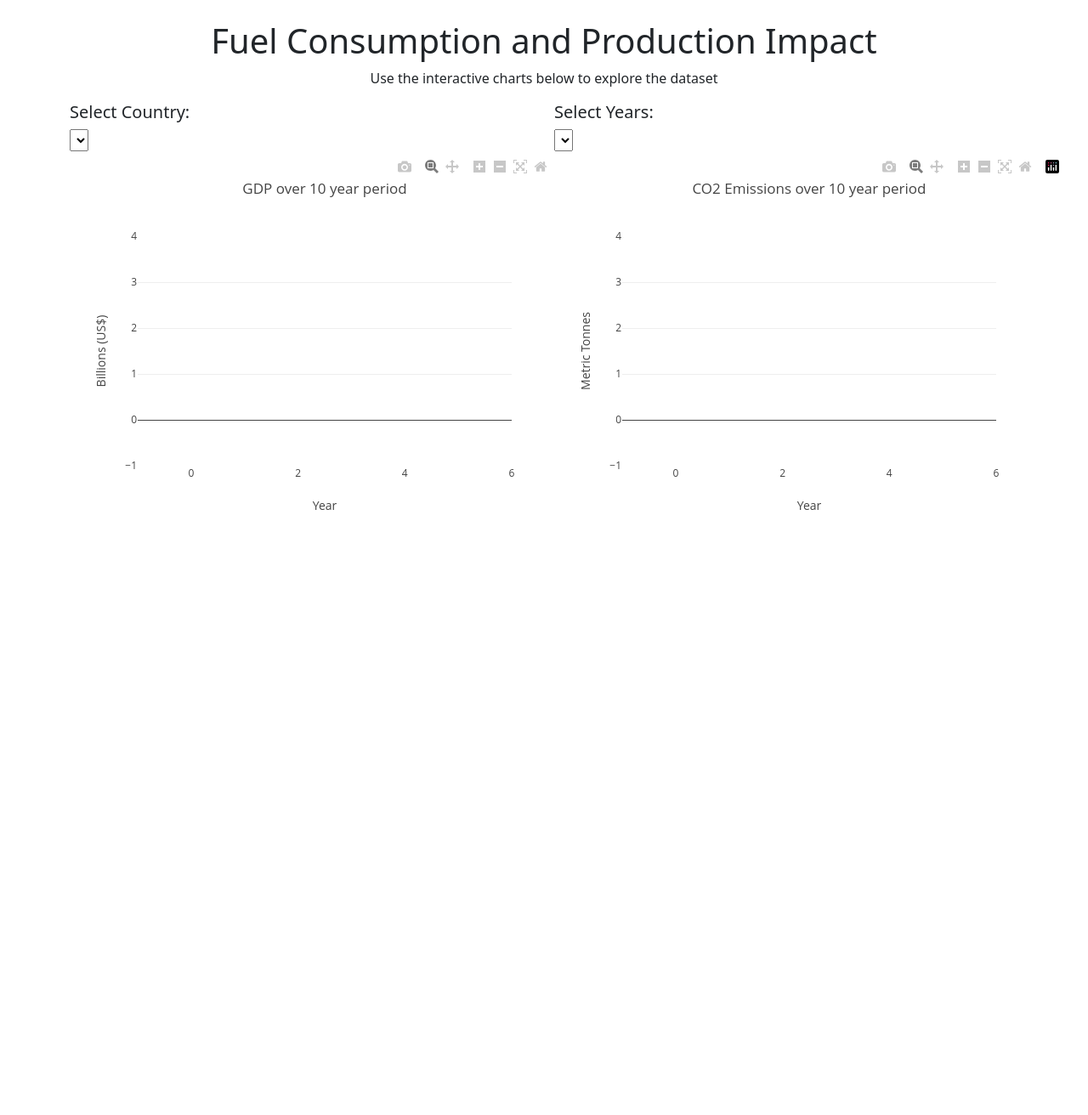
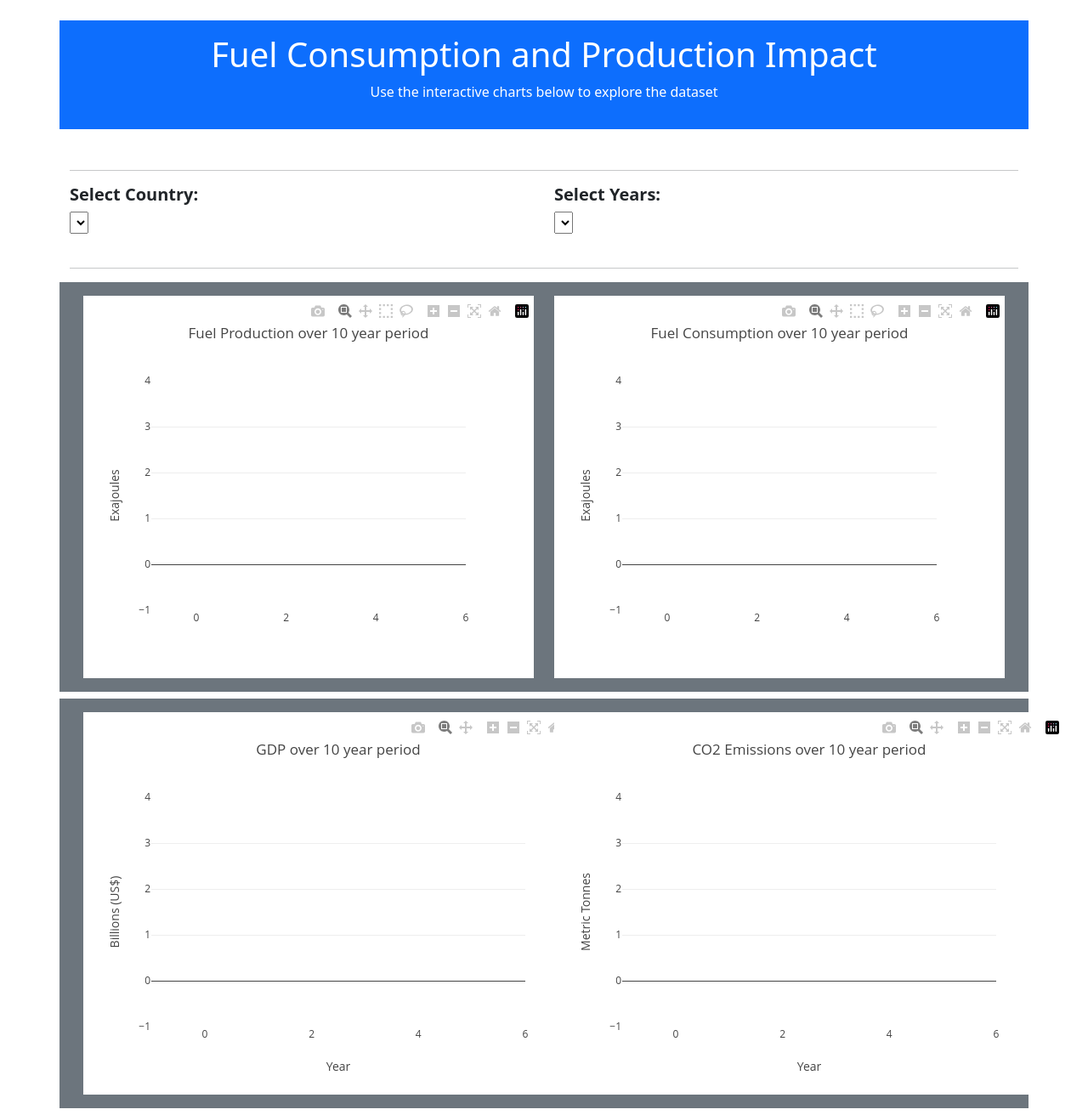
Before and after one commit to randallwvr90/fossil-fuels-and-greenhouse-gas, a Flask app: page / in a window 1280 px wide. Shown: the part 73-1385 px from the top of the page at 85% size. Before the commit the page ends 673 px from the top, so only its background shows below. Run offline with Flask 2, Linux system fonts and the light colour scheme; data that the repository does not hold is empty; parts of the project's set-up code (start-up, migrations or seed data) failed here and were passed over; some libraries are stand-ins or nearby versions.

Commit message:
Added Bar Chart and Formatting

```diff
--- a/app.py
+++ b/app.py
@@ -184,6 +184,106 @@ def emissions(country, year_range):
 
     returnValue.append(years)
     returnValue.append(EmissionValue)
+
+    # print(returnValue)
+    return jsonify(returnValue)
+
+# -------------------------------------------------------------------- #
+#                  Route - Conusmptions Barchart
+# -------------------------------------------------------------------- #
+
+@app.route('/api/v1.0/consumptions/<country>/<year_range>')
+def consumptions(country, year_range):
+
+    conn = open_connection()
+    cursor = conn.cursor()
+    cursor.execute(
+        """select case when fuel_type='biofuels_cons_ej' then 'Biofuel'
+            when fuel_type='ethanol_cons_ej' then 'Ethanol'
+            when fuel_type='biodiesel_cons_ej' then 'Biodiesel'
+            when fuel_type='coalcons_ej' then 'Coal'
+            when fuel_type='gascons_ej' then 'Gas'
+            when fuel_type='oilcons_ej' then 'Oil'
+            end fuel_type,sum(consumption_value) consumption_value from fuel_consumption  where country = (%s) and year_range=(%s)
+            group by case when fuel_type='biofuels_cons_ej' then 'Biofuel'
+            when fuel_type='ethanol_cons_ej' then 'Ethanol'
+            when fuel_type='biodiesel_cons_ej' then 'Biodiesel'
+            when fuel_type='coalcons_ej' then 'Coal'
+            when fuel_type='gascons_ej' then 'Gas'
+            when fuel_type='oilcons_ej' then 'Oil'
+            end""",
+        (country, year_range)
+    )
+    results = cursor.fetchall()
+    # print(results)
+    cursor.close()
+    close_connection(conn)
+
+    #years = []
+    consumptionValue = []
+    fuel_types=[]
+    returnValue = []
+
+    # Loop through the result to seperate the year and the gdp value
+    for result in results:
+        #years.append(result[0])
+        consumptionValue.append(result[1])
+        fuel_types.append(result[0])
+
+    #returnValue.append(years)
+    returnValue.append(fuel_types)
+    returnValue.append(consumptionValue)
+
+
+    # print(returnValue)
+    return jsonify(returnValue)
+
+# -------------------------------------------------------------------- #
+#                  Route - Production Barchart
+# -------------------------------------------------------------------- #
+
+@app.route('/api/v1.0/production/<country>/<year_range>')
+def production(country, year_range):
+
+    conn = open_connection()
+    cursor = conn.cursor()
+    cursor.execute(
+        """select case when fuel_type='biofuels_prod_ej' then 'Biofuel'
+            when fuel_type='ethanol_prod_ej' then 'Ethanol'
+            when fuel_type='biodiesel_prod_ej' then 'Biodiesel'
+            when fuel_type='coalprod_ej' then 'Coal'
+            when fuel_type='gasprod_ej' then 'Gas'
+            when fuel_type='oilprod_ej' then 'Oil'
+            end fuel_type,sum(production_value) production_value from fuel_production  where country = (%s) and year_range=(%s)
+            group by case when fuel_type='biofuels_prod_ej' then 'Biofuel'
+            when fuel_type='ethanol_prod_ej' then 'Ethanol'
+            when fuel_type='biodiesel_prod_ej' then 'Biodiesel'
+            when fuel_type='coalprod_ej' then 'Coal'
+            when fuel_type='gasprod_ej' then 'Gas'
+            when fuel_type='oilprod_ej' then 'Oil'
+            end""",
+        (country, year_range)
+    )
+    results = cursor.fetchall()
+    # print(results)
+    cursor.close()
+    close_connection(conn)
+
+    #years = []
+    productionValue = []
+    fuel_types=[]
+    returnValue = []
+
+    # Loop through the result to seperate the year and the gdp value
+    for result in results:
+        #years.append(result[0])
+        productionValue.append(result[1])
+        fuel_types.append(result[0])
+
+    #returnValue.append(years)
+    returnValue.append(fuel_types)
+    returnValue.append(productionValue)
+
 
     # print(returnValue)
     return jsonify(returnValue)
@@ -409,7 +509,7 @@ def main():
     create_db(DB_USER, DB_KEY, DB_NAME)
     print("Database Created")
     '''Run the Flask app.'''
-    app.run(debug=True)
+    app.run(debug=False)
 
 
 if __name__ == "__main__":
--- a/postgres_key.py
+++ /dev/null
@@ -1,4 +0,0 @@
-#postgresDBPassword
-DB_USER='postgres'
-DB_KEY='ganesha123'
-DB_NAME='fossil_fuel'
--- a/static/app.js
+++ b/static/app.js
@@ -47,6 +47,8 @@ function init(){
     create_emission_line_chart(countryVal, yearRangeVal);
     create_allEmissions_line_chart(countryVal);
     create_allConsumption_line_chart(countryVal);
+    create_consumption_bar_chart(countryVal, yearRangeVal);
+    create_production_bar_chart(countryVal, yearRangeVal);
 }
 
 function create_gdp_line_chart(countryVal, yearRangeVal){
@@ -123,6 +125,73 @@ function create_emission_line_chart(countryVal, yearRangeVal){
     };
 
     Plotly.newPlot('co2-line', data, layout);
+});
+
+}
+
+function create_consumption_bar_chart(countryVal, yearRangeVal){
+
+    url = `http://127.0.0.1:5000/api/v1.0/consumptions/${countryVal}/${yearRangeVal}`
+
+    //Make an api call to get the GDP for the selected country
+
+    d3.json(url).then((consumption) => {
+        //console.log(consumption)
+        //barcolor=['#a86632','#a88332','#a8a232','#FAED00','#00FACC','#FA6800']
+    var trace1 = {
+        x: consumption[0],
+        y: consumption[1],
+        //orientation: 'h',
+        /*marker :{
+            color:['#a86632','#a88332','#a8a232','#FAED00','#00FACC','#FA6800']
+        },*/
+        type: 'bar',
+            };
+
+    var data = [trace1];
+
+    var layout = {
+        // title: `Emission for ${countryVal} for the years ${yearRangeVal}`,
+        title: `Fuel Consumption over 10 year period`,
+        //width: 600,
+        yaxis:{title:'Exajoules'}
+       };
+
+    Plotly.newPlot('fuel-cons-bar', data, layout);
+});
+
+}
+
+
+function create_production_bar_chart(countryVal, yearRangeVal){
+
+    url = `http://127.0.0.1:5000/api/v1.0/production/${countryVal}/${yearRangeVal}`
+
+    //Make an api call to get the GDP for the selected country
+
+    d3.json(url).then((production) => {
+        //console.log(consumption)
+        //barcolor=['#a86632','#a88332','#a8a232','#FAED00','#00FACC','#FA6800']
+    var trace1 = {
+        x: production[0],
+        y: production[1],
+        //orientation: 'h',
+        /*marker :{
+            color:['#a86632','#a88332','#a8a232','#FAED00','#00FACC','#FA6800']
+        },*/
+        type: 'bar',
+            };
+
+    var data = [trace1];
+
+    var layout = {
+        // title: `Emission for ${countryVal} for the years ${yearRangeVal}`,
+        title: `Fuel Production over 10 year period`,
+        //width: 600,
+        yaxis:{title:'Exajoules'}
+       };
+
+    Plotly.newPlot('fuel-prod-bar', data, layout);
 });
 
 }
@@ -258,7 +327,9 @@ function countryOptionChanged(countrySelected){
         Plotly.restyle("gdp-line", "text", [`GDP for ${countrySelected} for the years ${yearRangeVal}`])
     });
 
-    create_emission_line_chart(countrySelected);
+    create_emission_line_chart(countrySelected,yearRangeVal);
+    create_consumption_bar_chart(countrySelected,yearRangeVal);
+    create_production_bar_chart(countrySelected,yearRangeVal);
 }
 
 function countryOptionChanged2(countrySelected2){
@@ -280,6 +351,8 @@ function yearsOptionChanged(yearRangeVal){
     });
 
     create_emission_line_chart(countrySelected,yearRangeVal);
+    create_consumption_bar_chart(countrySelected,yearRangeVal);
+    create_production_bar_chart(countrySelected,yearRangeVal);
 
 }
 
--- a/templates/index.html
+++ b/templates/index.html
@@ -42,28 +42,30 @@
         </div>
     -->
 
-    <div class="row">
+    <div class="row p-3 mb-2 bg-primary text-white">
         <div class="col-md-12 jumbotron text-center">
           <h1>Fuel Consumption and Production Impact</h1>
           <p>Use the interactive charts below to explore the dataset</p>
         </div>
       </div>
+      <br><hr>
       <div class="row">
         <div class="col-md-6">
           <div class="well">
-            <h5>Select Country:</h5>
+            <h5><b>Select Country:</b></h5>
             <select id="selCountry" onchange="countryOptionChanged(this.value)"></select>
           </div>
 
         </div>
         <div class="col-md-6">
             <div class="well">
-              <h5>Select Years:</h5>
+              <h5><b>Select Years:</b></h5>
               <select id="selYear" onchange="yearsOptionChanged(this.value)"></select>
             </div>
         </div>
       </div>
-      <div class="row">
+      <br><hr>
+      <div class="row p-3 mb-2 bg-secondary text-white">
         <div class="col-md-6">
             <div id="fuel-prod-bar"></div>
         </div>
@@ -71,7 +73,7 @@
             <div id="fuel-cons-bar"></div>
         </div>
       </div>
-      <div class="row">
+      <div class="row p-3 mb-2 bg-secondary text-white">
         <div class="col-md-6">
             <div id="gdp-line"></div>
         </div>
```
Also changed, not shown: templates/allYears3.html (+7 -5 lines).
